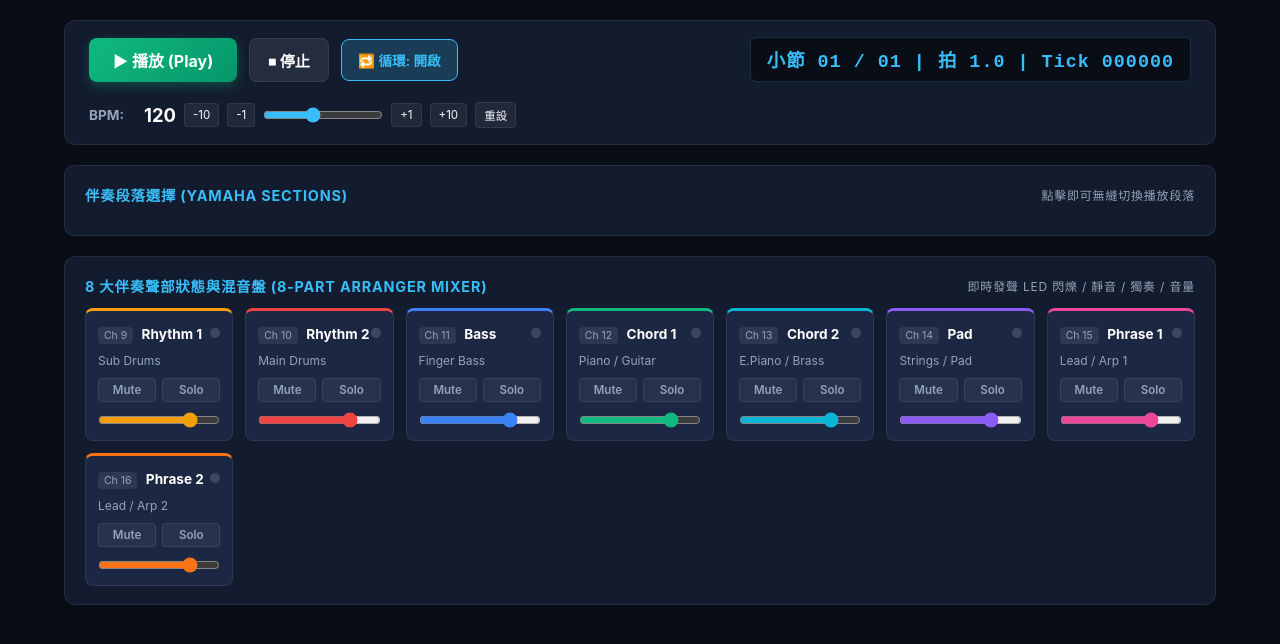
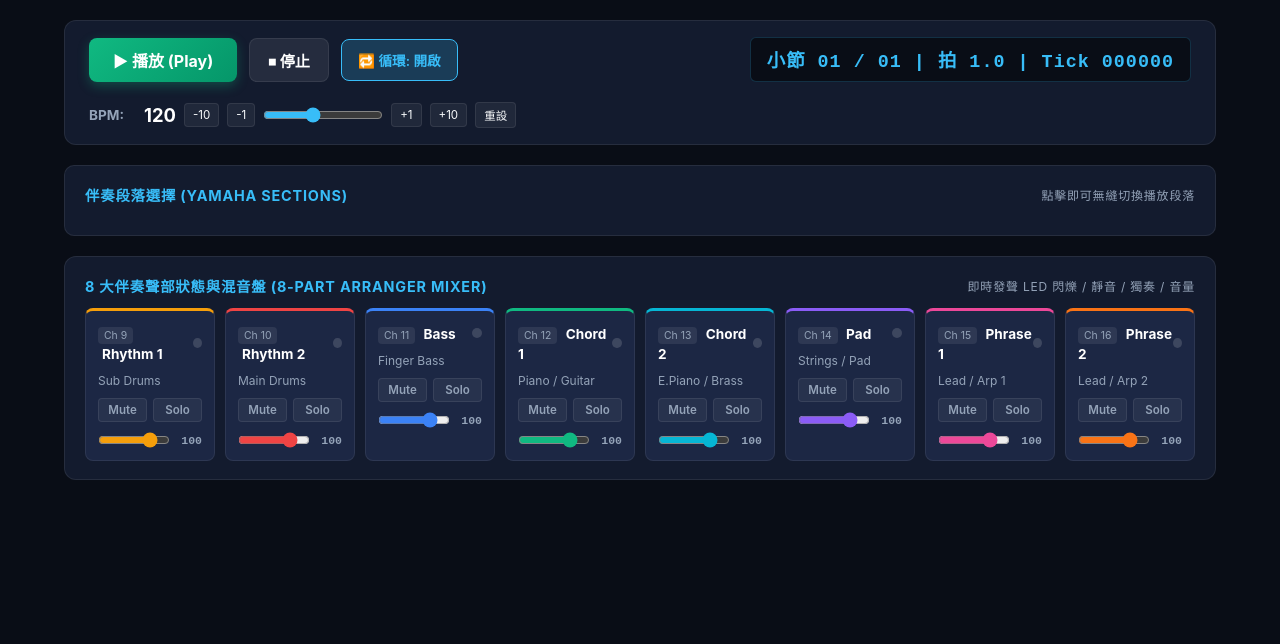
Before and after one commit to CMChen59/Yamaha-Midi-Edit, a website built with Vite: page player.html in a window 1280 px wide. Shown: the part 528-1172 px from the top of the page. After the commit the page ends 1068 px from the top, so only its background shows below. Built offline with nearby package versions, Linux system fonts and the light colour scheme; no server answers.

Commit message:
style(player): arrange 8-part mixer in single row and add volume value badge

```diff
--- a/player.html
+++ b/player.html
@@ -540,8 +540,18 @@
 
     .mixer-grid {
       display: grid;
-      grid-template-columns: repeat(auto-fit, minmax(130px, 1fr));
-      gap: 12px;
+      grid-template-columns: repeat(8, minmax(115px, 1fr));
+      gap: 10px;
+      overflow-x: auto;
+    }
+
+    .vol-badge {
+      font-size: 0.72rem;
+      font-weight: 700;
+      color: var(--text-muted);
+      min-width: 26px;
+      text-align: right;
+      font-family: monospace;
     }
 
     .mixer-card {
@@ -631,6 +641,7 @@
     .part-vol-wrap {
       display: flex;
       align-items: center;
+      gap: 6px;
     }
 
     .part-vol-slider {
--- a/src/player/player-app.ts
+++ b/src/player/player-app.ts
@@ -433,6 +433,7 @@ export class PlayerApp {
         </div>
         <div class="part-vol-wrap">
           <input type="range" id="vol-${part.channel}" class="part-vol-slider" min="0" max="127" value="100">
+          <span id="vol-txt-${part.channel}" class="vol-badge">100</span>
         </div>
       `;
 
@@ -464,6 +465,8 @@ export class PlayerApp {
       sliderVol.addEventListener('input', () => {
         const vol = parseInt(sliderVol.value, 10);
         styPlaybackEngine.setChannelVolume(part.channel, vol);
+        const txt = card.querySelector(`#vol-txt-${part.channel}`);
+        if (txt) txt.textContent = vol.toString();
       });
     });
   }
```
